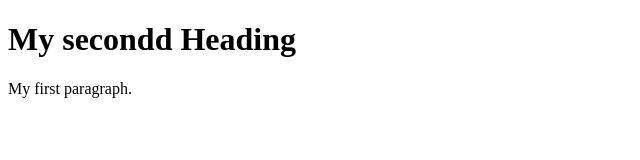
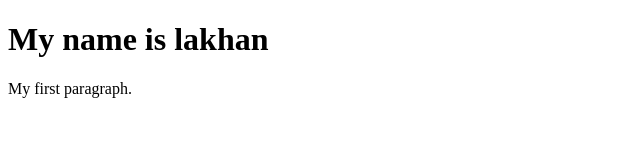
Before and after one commit to AbhiChavhan/GitDemo, a plain HTML site: page web/index.html in a window 1280 px wide. Shown: the whole page, without its empty margins (0-640 px from the left). Drawn offline with Linux system fonts and the light colour scheme.

Commit message:
index file is updated

```diff
--- a/web/index.html
+++ b/web/index.html
@@ -2,7 +2,7 @@
 <html>
 <body>
 
-<h1>My secondd Heading</h1>
+<h1>My name is lakhan </h1>
 <p>My first paragraph.</p>
 
 </body>
```
